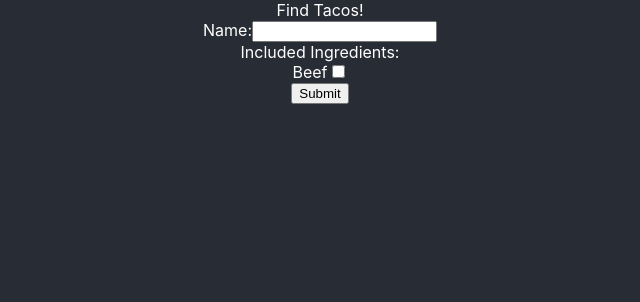
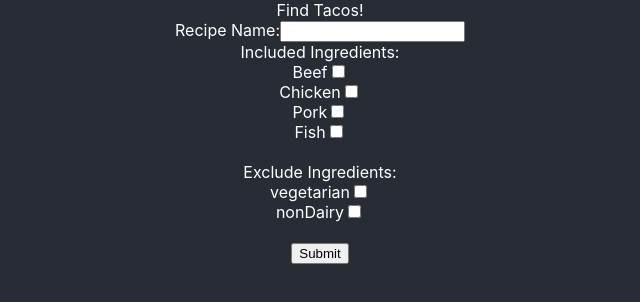
Before and after one commit to taylorshephard/tacos, a React (Create React App) app in the folder client/: page / in a window 1280 px wide. Shown: the top 302 px of the page, without its empty margins (320-960 px from the left). Built offline with nearby package versions, Linux system fonts and the light colour scheme.

Commit message:
fixing search

```diff
--- a/client/src/components/search.jsx
+++ b/client/src/components/search.jsx
@@ -4,6 +4,12 @@ import { useState } from "react";
 
 function Search(props) {
   const [includeBeef, setIncludeBeef] = useState(false);
+  const [includePork, setIncludePork] = useState(false);
+  const [includeChicken, setIncludeChicken] = useState(false);
+  const [includeFish, setIncludeFish] = useState(false);
+  const [vegetarian, setVegetarian] = useState(false);
+  const [nonDairy, setNonDairy] = useState(false);
+
   const [search, setSearch] = useState("");
 
   function handleInputChange(searchInput) {
@@ -21,6 +27,31 @@ function Search(props) {
     };
     if (includeBeef === true) {
       searchOptions.includeIngredients.push("beef");
+    } else if (includePork === true) {
+      searchOptions.includeIngredients.push("pork");
+    } else if (includeChicken === true) {
+      searchOptions.includeIngredients.push("chicken");
+    } else if (includeFish === true) {
+      searchOptions.includeIngredients.push("fish");
+    } else if (vegetarian === true) {
+      searchOptions.excludeIngredients.push(
+        "fish",
+        "chicken",
+        "beef",
+        "pork",
+        "turkey",
+        "meat",
+        "lobster",
+        "steak",
+        "bacon"
+      );
+    } else if (nonDairy === true) {
+      searchOptions.excludeIngredients.push(
+        "milk",
+        "cheese",
+        "yogurt",
+        "sour cream"
+      );
     }
 
     axios
@@ -33,7 +64,6 @@ function Search(props) {
       })
       .then((res) => {
         props.onSearch(res.data);
-        console.log(res.data);
       });
   }
 
@@ -41,7 +71,7 @@ function Search(props) {
     <div className="search-bar form-inline">
       <form onSubmit={(e) => handleFormSubmit(e)}>
         <label>
-          Name:
+          Recipe Name:
           <input
             type="text"
             name="name"
@@ -53,18 +83,45 @@ function Search(props) {
         <br />
         Included Ingredients:
         <br />
-        <label>
-          Beef
+        {["Beef", "Chicken", "Pork", "Fish"].map((ingredient, i) => (
+          <label key={i}>
+            {ingredient}
             <input
               type="checkbox"
-            // checked={this.state.beef}
+              name={ingredient}
+              checked={eval(`include${ingredient}`)}
               onChange={() => {
-              console.log(!includeBeef);
-              setIncludeBeef(!includeBeef);
+                eval(`setInclude${ingredient}`)(!eval(`include${ingredient}`));
               }}
-            value="beef"
             />
+            <br />
           </label>
+        ))}
+        <br />
+        Exclude Ingredients:
+        <br />
+        {["vegetarian", "nonDairy"].map((exclusion, i) => {
+          return (
+            <label key={i}>
+              {exclusion}
+              <input
+                type="checkbox"
+                name={exclusion}
+                checked={eval(`${exclusion}`)}
+                onChange={(event) => {
+                  let exclusionFunc;
+                  if (exclusion === "vegetarian") {
+                    exclusionFunc = setVegetarian;
+                  } else if (exclusion === "nonDairy") {
+                    exclusionFunc = setNonDairy;
+                  }
+                  exclusionFunc(!eval(`${exclusion}`));
+                }}
+              />
+              <br />
+            </label>
+          );
+        })}
         <br />
         <input type="submit" value="Submit" />
       </form>
```
Also changed, not shown: 1 other file (tests, documents, lock files or other folders). Lines whose indentation alone changed are shown as unchanged.
